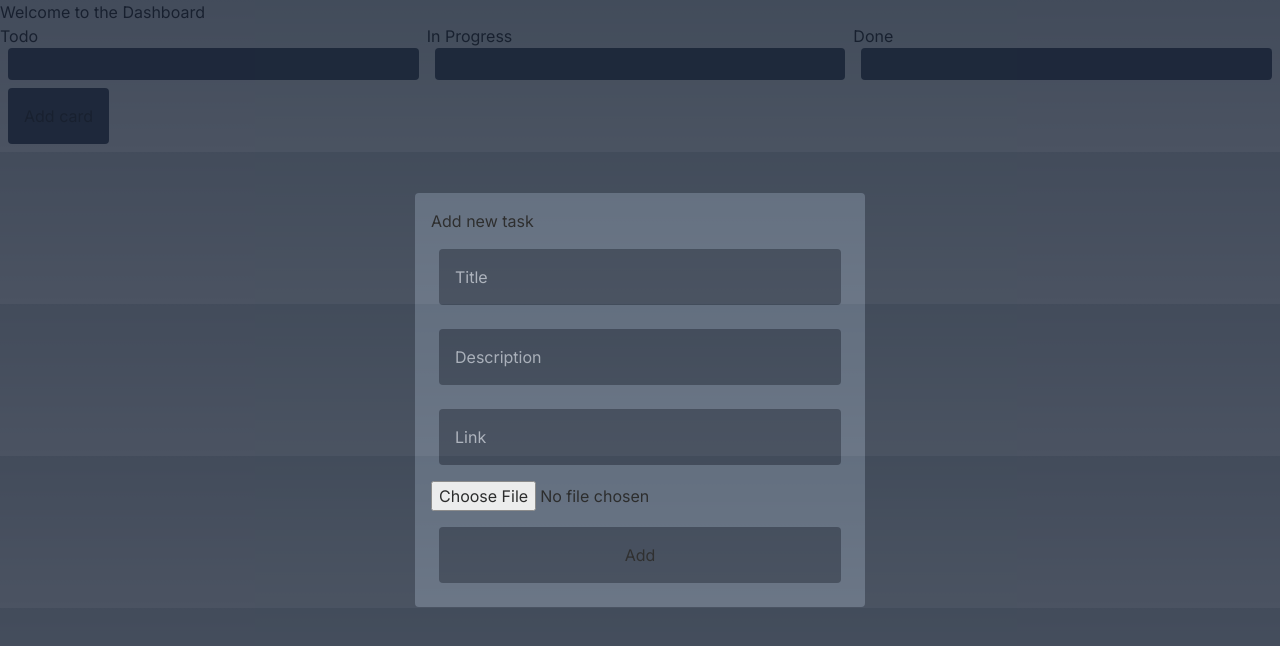
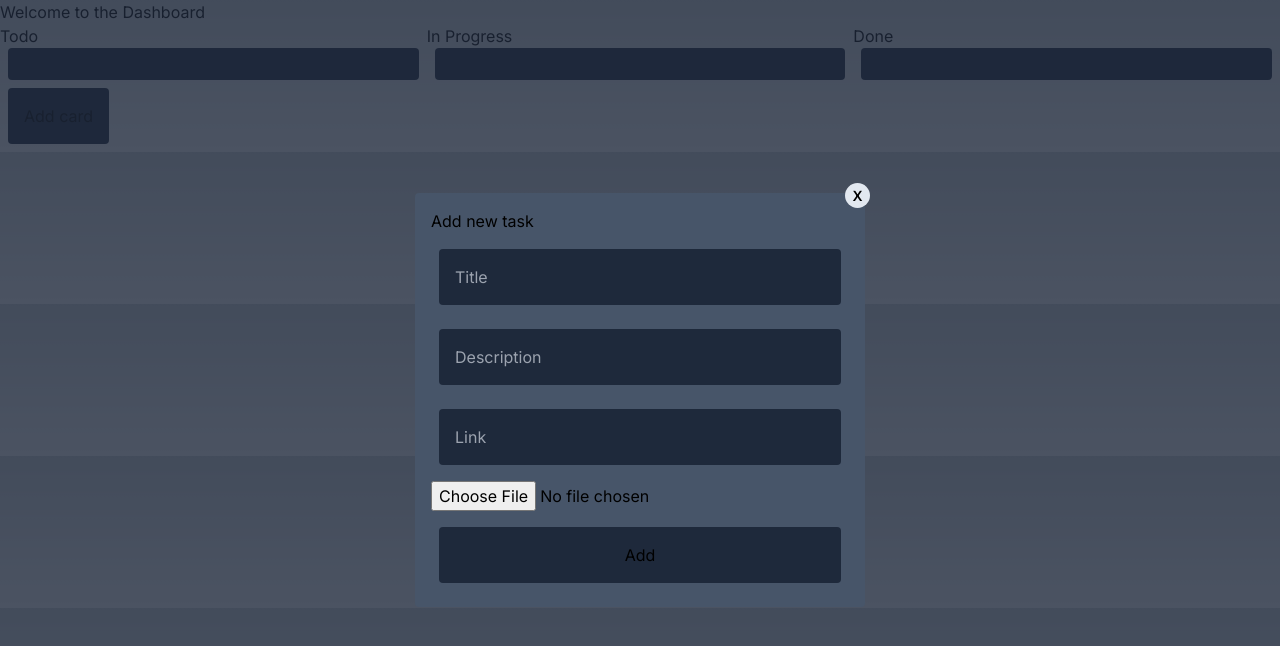
Before and after one commit to Devon107/trellokind, a Next.js app: page /dashboard in a window 1280 px wide. Both pictures are taken after a click on the button "Add card". Shown: the top 646 px of the page. Built offline with nearby package versions, Linux system fonts and the light colour scheme.

Commit message:
show card condition changed

```diff
--- a/src/app/components/cards.tsx
+++ b/src/app/components/cards.tsx
@@ -6,14 +6,14 @@ type CardProps = {
     status: string;
     onDragStart: (event: React.DragEvent<HTMLDivElement>, cardId: number) => void;
     onDragEnd: (event: React.DragEvent<HTMLDivElement>) => void;
-};
-const Cards = ({ title, description, href, id, status, onDragStart, onDragEnd }: CardProps) => {
-    if(!title || !description || !href) return null
+}
+const Cards = ({ title, description, href, id, status, onDragStart, onDragEnd}: CardProps) => {
+    if(!id) return null
     return (
         <div className="bg-slate-600 p-4 mx-2 rounded" draggable onDragStart={(event:any) => onDragStart(event, id)} onDragEnd={onDragEnd}>
             <h3>{title}</h3>
             <p>{description}</p>
-            <a href={href}>Read more</a>
+            <a href={href && ""}>Read more</a>
             <p>Status: {status}</p>
         </div>
     );
--- a/src/app/components/form.tsx
+++ b/src/app/components/form.tsx
@@ -1,9 +1,11 @@
 import { useState } from "react"
-
 type Form = {
-    onClick : (e: React.MouseEvent<HTMLElement>) => void
+    card: [] | any[]
+    setCard: (card: [] | any[]) => void
+    showForm: boolean
+    setShowForm: (showForm: boolean) => void
 }
-function Form({onClick} : Form) {
+function Form({card, setCard, showForm, setShowForm} : Form) {
     const [title, setTitle] = useState<string>("")
     const [description, setDescription] = useState<string>("")
     const [link, setLink] = useState<string>("")
@@ -22,14 +24,19 @@ function Form({onClick} : Form) {
 
     const handleClick = (e: React.MouseEvent<HTMLElement>) => {
         e.preventDefault()
-
-        setTitle("")
-        setDescription("")
-        setLink("")
+        if(title !== "" || description !== "" || link !== "")
+        {
+            setCard([...card, {id: card.length + 1, title: title, description: description, link: link, status: "todo"}])
+            setTitle("")
+            setDescription("")
+            setLink("")
+            setShowForm(!showForm)
+        }
     }
 
     return(
-        <div className="bg-slate-600 p-4 mx-2 rounded w-[450px] height-[300px] flex flex-col gap-2" onClick={(e) => e.stopPropagation()}>
+        <div className="bg-slate-600 p-4 mx-2 rounded w-[450px] height-[300px] flex flex-col gap-2 relative" onClick={(e) => e.stopPropagation()}>
+            <span onClick={(e) => setShowForm(!showForm)} className="absolute top-[-10px] right-[-5px] cursor-pointer rounded-full bg-slate-200 w-[25px] h-[25px] text-black flex items-center justify-center font-semibold text-center text-sm">X</span>
             <h3>Add new task</h3>
             <input type="text" className="bg-slate-800 p-4 m-2 rounded" onChange={(e) => handleInput(e)} name="title" value={title} placeholder="Title" required/>
             <input type="text" className="bg-slate-800 p-4 m-2 rounded" onChange={(e) => handleInput(e)} name="description" value={description} placeholder="Description" required/>
--- a/src/app/dashboard/page.tsx
+++ b/src/app/dashboard/page.tsx
@@ -57,7 +57,7 @@ export default function Dashboard() {
             status={_card.status}
             onDragStart={(event:any) => handleDragStart(event, _card.id)}
             onDragEnd={handleDragEnd}
-            />
+        />
         ))
     }
     return <>
@@ -77,8 +77,8 @@ export default function Dashboard() {
             </section>
         </div>
         <Button title="Add card" className="bg-slate-800 p-4 m-2 rounded" onClick={(e) => { handleClick(e) }}/>
-        {showForm && <section onClick={(e) => { handleClick(e) }} className="w-full h-full bg-slate-800 grid place-content-center opacity-80 absolute top-0">
-            <Form onClick={(e) => { setCard() }}/>
+        {showForm && <section onClick={(e) => { handleClick(e) }} className="w-full h-full bg-slate-800/80 grid place-content-center absolute top-0">
+            <Form card={card} setCard={setCard} showForm={showForm} setShowForm={setShowForm}/>
         </section>}
     </>
 }
```
